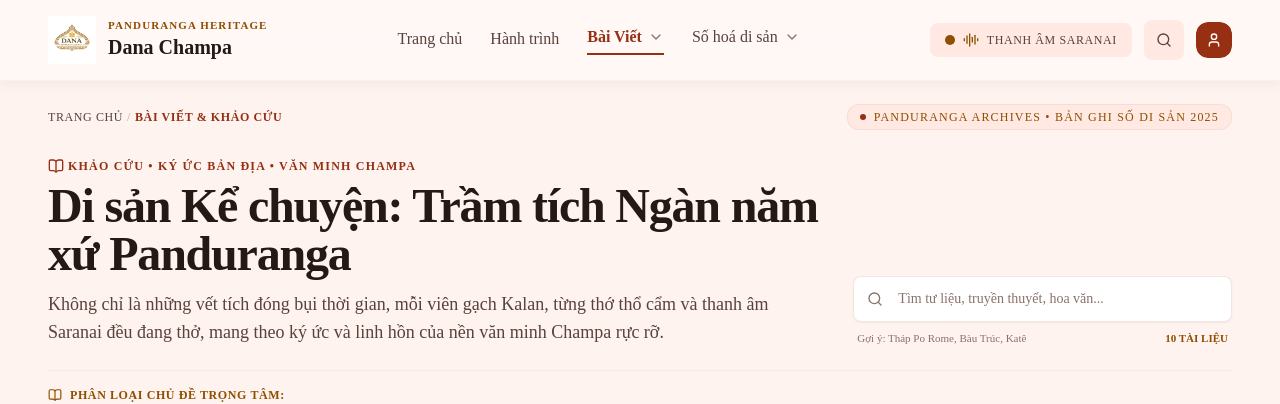
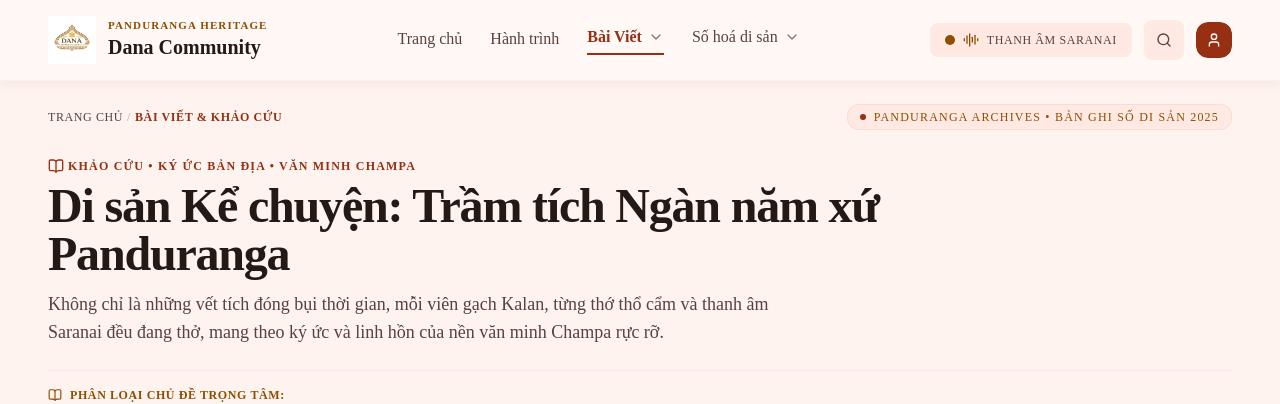
Before and after one commit to thoangne/ChampaWeb, a React (Vite) app in the folder frontend/: page /blog in a window 1280 px wide. Shown: the top 404 px of the page. Built offline with nearby package versions, Linux system fonts and the light colour scheme.

Commit message:
feat: implement blog frontend pages and components for articles and details

```diff
--- a/frontend/src/components/Footer.tsx
+++ b/frontend/src/components/Footer.tsx
@@ -27,12 +27,12 @@ export default function Footer() {
             <div className="flex items-center gap-space-sm">
               <img
                 src={LOGO_URL}
-                alt="Logo Dana Champa"
+                alt="Logo Dana Community"
                 className="h-10 w-auto object-contain shrink-0"
               />
               <div className="flex flex-col">
                 <span className="font-serif text-2xl font-bold text-primary leading-tight">
-                  Dana Champa
+                  Dana Community
                 </span>
                 <span className="font-label-sm text-[10px] uppercase tracking-widest text-secondary font-semibold">
                   Panduranga Heritage
@@ -160,7 +160,7 @@ export default function Footer() {
                 <span>(+84) 259 388 9988</span>
                 <span className="mx-1">•</span>
                 <Mail className="h-3.5 w-3.5 text-secondary shrink-0" />
-                <span>contact@danachampa.heritage.vn</span>
+                <span>contact@danacommunity.heritage.vn</span>
               </p>
             </div>
           </div>
@@ -169,7 +169,7 @@ export default function Footer() {
         {/* Sub-footer / Copyright */}
         <div className="pt-space-md flex flex-col md:flex-row items-center justify-between gap-space-sm border-t border-surface-container-high/60 text-xs text-on-surface-variant">
           <div>
-            <span>© 2025 Dana Champa Heritage Foundation. Bảo lưu mọi quyền di sản.</span>
+            <span>© 2025 Dana Community Heritage Foundation. Bảo lưu mọi quyền di sản.</span>
           </div>
           <div className="flex flex-wrap items-center gap-space-md font-label-md">
             <span className="hover:text-primary transition-colors cursor-pointer">
--- a/frontend/src/components/Header.tsx
+++ b/frontend/src/components/Header.tsx
@@ -88,7 +88,7 @@ export default function Header({ onToggleAudio, isAudioPlaying }: HeaderProps) {
                 Panduranga Heritage
               </span>
               <span className="font-serif text-base sm:text-lg xl:text-xl text-on-surface leading-tight group-hover:text-primary transition-colors font-bold whitespace-nowrap">
-                Dana Champa
+                Dana Community
               </span>
             </div>
           </Link>
--- a/frontend/src/components/blog/BlogCTASection.tsx
+++ b/frontend/src/components/blog/BlogCTASection.tsx
@@ -21,7 +21,7 @@ export default function BlogCTASection() {
     e.preventDefault();
     if (!contributorName || !storyTopic) return;
     toast.success("Cảm ơn bạn đã đóng góp tư liệu điền dã!", {
-      description: "Hội đồng nghiên cứu Dana Champa sẽ liên hệ để xác minh và lưu trữ bản ghi.",
+      description: "Hội đồng nghiên cứu Dana Community sẽ liên hệ để xác minh và lưu trữ bản ghi.",
     });
     setContributorName("");
     setStoryTopic("");
--- a/frontend/src/components/blog/BlogDetailComments.tsx
+++ b/frontend/src/components/blog/BlogDetailComments.tsx
@@ -37,7 +37,7 @@ export default function BlogDetailComments() {
       badgeClass: "bg-secondary-fixed text-on-secondary-fixed-variant",
       timeAgo: "1 ngày trước",
       content:
-        "Cảm ơn nhóm khảo cứu Dana Champa. Trong ký ức người già làng Đô Vinh, nhựa cây bời lời còn được gọi là Bak Kalo, khi đi rừng các thợ cả xưa còn khấn xin thần rừng Yan Bri trước khi cạo vỏ. Kỹ thuật này là sự kết hợp tâm linh với tự nhiên, không chỉ là công nghệ thuần túy.",
+        "Cảm ơn nhóm khảo cứu Dana Community. Trong ký ức người già làng Đô Vinh, nhựa cây bời lời còn được gọi là Bak Kalo, khi đi rừng các thợ cả xưa còn khấn xin thần rừng Yan Bri trước khi cạo vỏ. Kỹ thuật này là sự kết hợp tâm linh với tự nhiên, không chỉ là công nghệ thuần túy.",
       likes: 12,
       isNested: true,
     },
--- a/frontend/src/components/blog/BlogDetailHeader.tsx
+++ b/frontend/src/components/blog/BlogDetailHeader.tsx
@@ -50,7 +50,7 @@ export default function BlogDetailHeader({
   };
 
   const handleCopyCitation = () => {
-    const citation = `"${article.title}". Tác giả: ${article.author}. Nguồn: Dana Champa Heritage Archives (${window.location.href}), truy cập ngày ${new Date().toLocaleDateString('vi-VN')}.`;
+    const citation = `"${article.title}". Tác giả: ${article.author}. Nguồn: Dana Community Heritage Archives (${window.location.href}), truy cập ngày ${new Date().toLocaleDateString('vi-VN')}.`;
     navigator.clipboard.writeText(citation);
     toast.success("Đã sao chép trích dẫn khoa học!", {
       description: "Định dạng trích dẫn chuẩn cho tài liệu học thuật và báo chí.",
--- a/frontend/src/components/blog/BlogDetailSidebar.tsx
+++ b/frontend/src/components/blog/BlogDetailSidebar.tsx
@@ -127,7 +127,7 @@ export default function BlogDetailSidebar({ article }: BlogDetailSidebarProps) {
         </div>
 
         <p className="font-body-sm text-xs text-on-surface-variant/90 leading-relaxed pt-2 border-t border-surface-container/60">
-          Tư liệu được kiểm định bởi cộng đồng người Chăm bản địa và các nhà khảo cứu độc lập của dự án Dana Champa Heritage.
+          Tư liệu được kiểm định bởi cộng đồng người Chăm bản địa và các nhà khảo cứu độc lập của dự án Dana Community Heritage.
         </p>
       </div>
 
--- a/frontend/src/components/blog/BlogHeroSection.tsx
+++ b/frontend/src/components/blog/BlogHeroSection.tsx
@@ -1,5 +1,5 @@
 import { Link } from "react-router-dom";
-import { BookOpen, Search, X } from "lucide-react";
+import { BookOpen } from "lucide-react";
 import {
   BLOG_CATEGORIES,
   BLOG_MAIN_CATEGORIES,
@@ -11,9 +11,6 @@ interface BlogHeroSectionProps {
   onSelectMainCategory: (cat: BlogMainCategoryType) => void;
   selectedCategory: string;
   onSelectCategory: (id: string) => void;
-  searchQuery: string;
-  onSearchChange: (q: string) => void;
-  totalFilteredCount: number;
 }
 
 export default function BlogHeroSection({
@@ -21,9 +18,6 @@ export default function BlogHeroSection({
   onSelectMainCategory,
   selectedCategory,
   onSelectCategory,
-  searchQuery,
-  onSearchChange,
-  totalFilteredCount,
 }: BlogHeroSectionProps) {
   return (
     <section className="w-full bg-surface-container-low/60 pt-space-md sm:pt-space-lg pb-space-lg sm:pb-space-xl border-b border-surface-container-high/60">
@@ -44,8 +38,7 @@ export default function BlogHeroSection({
         </div>
 
         {/* Main Editorial Headline Lockup */}
-        <div className="grid grid-cols-1 lg:grid-cols-12 gap-gutter items-end mt-space-xs">
-          <div className="lg:col-span-8 flex flex-col gap-space-xs sm:gap-space-sm">
+        <div className="flex flex-col gap-space-xs sm:gap-space-sm max-w-4xl mt-space-xs">
           <div className="flex items-center gap-space-xs text-primary font-label-sm text-xs uppercase tracking-widest font-bold">
             <BookOpen className="h-4 w-4" />
             <span>Khảo cứu • Ký ức bản địa • Văn minh Champa</span>
@@ -58,37 +51,6 @@ export default function BlogHeroSection({
             Kalan, từng thớ thổ cẩm và thanh âm Saranai đều đang thở, mang
             theo ký ức và linh hồn của nền văn minh Champa rực rỡ.
           </p>
-          </div>
-
-          {/* Quick Archival Search Bar */}
-          <div className="lg:col-span-4 flex flex-col justify-end">
-            <div className="relative w-full">
-              <input
-                value={searchQuery}
-                onChange={(e) => onSearchChange(e.target.value)}
-                className="w-full bg-surface-container-lowest text-on-surface placeholder:text-outline text-sm pl-11 pr-10 py-3 rounded-xl shadow-sm border border-outline-variant/40 focus:outline-none focus:ring-2 focus:ring-primary/20 focus:border-primary transition-all"
-                placeholder="Tìm tư liệu, truyền thuyết, hoa văn..."
-                type="text"
-              />
-              <Search className="h-4 w-4 absolute left-3.5 top-1/2 -translate-y-1/2 text-outline pointer-events-none" />
-              {searchQuery && (
-                <button
-                  onClick={() => onSearchChange("")}
-                  className="absolute right-3 top-1/2 -translate-y-1/2 text-outline hover:text-on-surface p-1 cursor-pointer"
-                  title="Xóa tìm kiếm"
-                  type="button"
-                >
-                  <X className="h-4 w-4" />
-                </button>
-              )}
-            </div>
-            <div className="flex items-center justify-between text-outline text-[11px] font-label-sm mt-2 px-1">
-              <span>Gợi ý: Tháp Po Rome, Bàu Trúc, Katê</span>
-              <span className="font-mono text-secondary font-semibold">
-                {totalFilteredCount} TÀI LIỆU
-              </span>
-            </div>
-          </div>
         </div>
 
         {/* Tầng 1: 3 Trụ cột chính (Tin tức - Lịch sử - Văn hóa) */}
--- a/frontend/src/data/blogDetailData.ts
+++ b/frontend/src/data/blogDetailData.ts
@@ -74,7 +74,7 @@ export const DETAILED_ARTICLES: Record<string, BlogDetailArticle> = {
     fieldLocation: "Đồi Trầu - Phường Đô Vinh, TP. Phan Rang - Tháp Chàm",
     coverImage: "https://lh3.googleusercontent.com/aida-public/AB6AXuA7XPGZZpV39JwKr39VX7oqm24fXTeq5cF10rpQpUdEKf_3urrVONYW10t2x1S_E3ovUJG7BkbVI6mVXvBpY6Y4rAwoU5II3UM01y4enAOS3rpjiYTgW5QikItO09gUNzYsBytXNWIIJZp_0sf2X6tqsMqd4rppHgK-rvfk1oieIk1ERb41Mj5l9NL09UZs_az1UGDnOmL6Z1F-st_-Bpa27b_T0YiH9400CjbcbfZQZeZk83gkVSD9eA",
     coverCaption: "Toàn cảnh cụm tháp Kalan Po Klong Garai ráng chiều hoàng hôn Đồi Trầu. Công trình xây dựng thế kỷ XIII, nơi từng khối gạch đỏ nung hòa hợp kỳ vĩ cùng sa thạch điêu khắc.",
-    coverSource: "Kho tư liệu Bảo tàng Điêu khắc Chăm & Dana Champa",
+    coverSource: "Kho tư liệu Bảo tàng Điêu khắc Chăm & Dana Community",
     audioTitle: "Thuyết minh Di sản: Bí ẩn gạch nung Po Klong Garai",
     audioDuration: "05:20",
     epigraphyQuote: {
@@ -417,7 +417,7 @@ export function getBlogDetailBySlug(slug?: string): BlogDetailArticle {
       fieldLocation: article.fieldLocation,
       coverImage: article.image,
       coverCaption: `Tư liệu điền dã chuyên sâu: ${article.title}`,
-      coverSource: "Kho tư liệu khảo sát thực địa Dana Champa",
+      coverSource: "Kho tư liệu khảo sát thực địa Dana Community",
       audioTitle: `Thuyết minh bản địa: ${article.title}`,
       audioDuration: "04:30",
       chapters: [
@@ -483,7 +483,7 @@ export function getBlogDetailBySlug(slug?: string): BlogDetailArticle {
       fieldLocation: pillar.village,
       coverImage: pillar.image,
       coverCaption: `Trụ cột di sản độc bản: ${pillar.title}`,
-      coverSource: "Kho hình ảnh văn hóa Dana Champa Heritage",
+      coverSource: "Kho hình ảnh văn hóa Dana Community Heritage",
       audioTitle: `Thanh âm di sản: ${pillar.title}`,
       audioDuration: "05:00",
       chapters: [
--- a/frontend/src/pages/BlogDetailPage.tsx
+++ b/frontend/src/pages/BlogDetailPage.tsx
@@ -160,7 +160,7 @@ export default function BlogDetailPage() {
               className="max-h-[82vh] w-auto object-contain rounded-2xl shadow-2xl border border-white/10"
             />
             <div className="text-center text-white/80 text-xs mt-3 font-medium">
-              Tư liệu hình ảnh độ nét cao • Kho lưu trữ Dana Champa Heritage
+              Tư liệu hình ảnh độ nét cao • Kho lưu trữ Dana Community Heritage
             </div>
           </div>
         </div>
--- a/frontend/src/pages/BlogPage.tsx
+++ b/frontend/src/pages/BlogPage.tsx
@@ -77,9 +77,6 @@ export default function BlogPage() {
           onSelectMainCategory={handleSelectMainCategory}
           selectedCategory={selectedCategory}
           onSelectCategory={setSelectedCategory}
-          searchQuery={searchQuery}
-          onSearchChange={setSearchQuery}
-          totalFilteredCount={filteredArticles.length}
         />
 
         {/* Section 2: Featured Archival Story */}
--- a/frontend/src/pages/LanguagePage.tsx
+++ b/frontend/src/pages/LanguagePage.tsx
@@ -415,7 +415,7 @@ export default function LanguagePage() {
                   Lớp Truyền Dạy Chữ Chăm Akhar Thrah Miễn Phí
                 </h3>
                 <p className="text-xs sm:text-sm text-on-primary-container/80 mt-1 max-w-2xl">
-                  Được tài trợ bởi Quỹ Hoàn Lưu 70% Dana Champa, mở lớp thứ Bảy & Chủ Nhật hàng tuần tại Làng Bàu Trúc và Mỹ Nghiệp cho con em bản địa và du khách yêu mến di sản.
+                  Được tài trợ bởi Quỹ Hoàn Lưu 70% Dana Community, mở lớp thứ Bảy & Chủ Nhật hàng tuần tại Làng Bàu Trúc và Mỹ Nghiệp cho con em bản địa và du khách yêu mến di sản.
                 </p>
               </div>
             </div>
```
Lines whose indentation alone changed are shown as unchanged.
